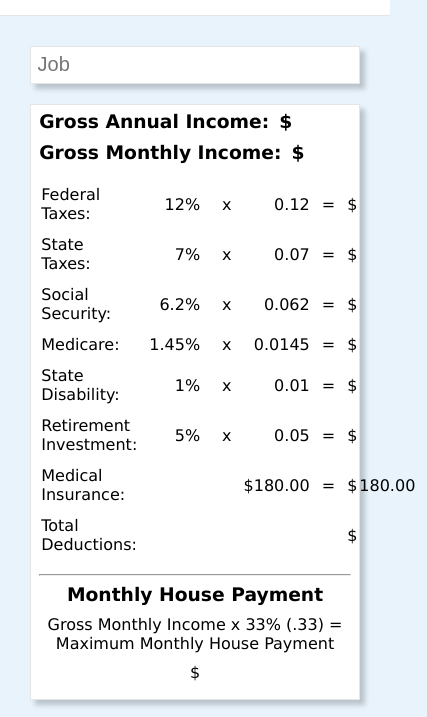
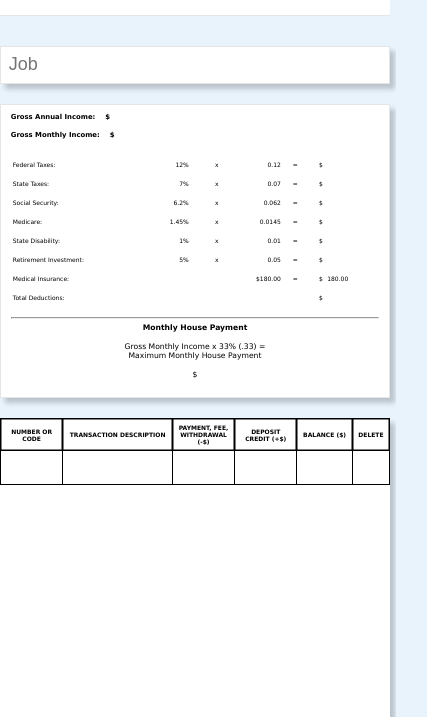
Before and after one commit to Michael-B7/EECU-Finance, a plain HTML site: page index.html in a window 390 px wide. Shown: the part 322-1039 px from the top of the page, 427 px wide, since content can reach past the window. Drawn offline with Linux system fonts and the light colour scheme.

Commit message:
fixed some mobile scaling

```diff
--- a/css/styles.css
+++ b/css/styles.css
@@ -320,4 +320,13 @@ th:hover{
     .balance{
         overflow: auto;
     }
+
+    article{
+        margin-left: 0;
+        margin-right: 0;
+    }
+
+    *{
+        font-size: .9em;
+    }
 }
```
